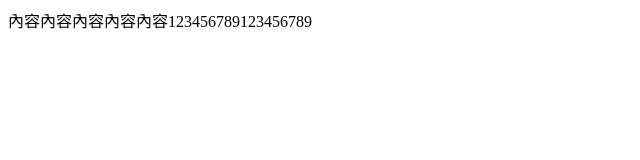
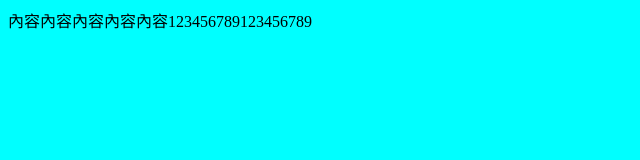
Before and after one commit to chiayingtai/chiayingweb, a plain HTML site: page index.html in a window 1280 px wide. Shown: the whole page, without its empty margins (0-640 px from the left). Drawn offline with Linux system fonts and the light colour scheme.

Commit message:
1024.scss1.1

```diff
--- a/index.html
+++ b/index.html
@@ -12,7 +12,16 @@
     <!-- 網頁標題(唯一標籤) -->
     <title>購物車</title>
 </head>
-<body>
+<!-- 內頁標籤 -->
+<style>
+    body{background-color: darkgrey;
+
+    }
+</style>
+<!-- 外部連結樣式 -->
+<link rel="stylesheet" href="">
+<!-- 設定頁面背景顏色 行內標籤/語法(標籤樣式) -->
+<body style="background-color: cyan;">
     內容內容內容內容內容123456789123456789
 
 </body>
```
